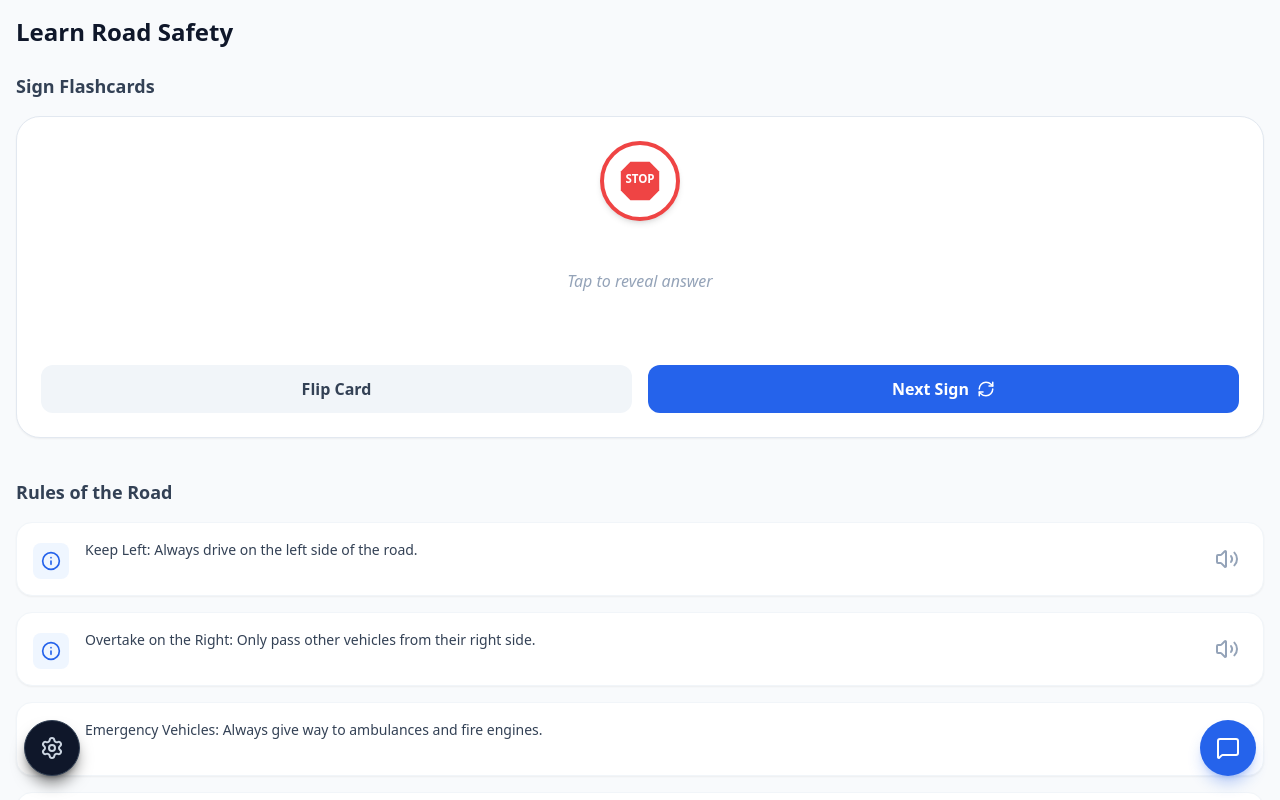
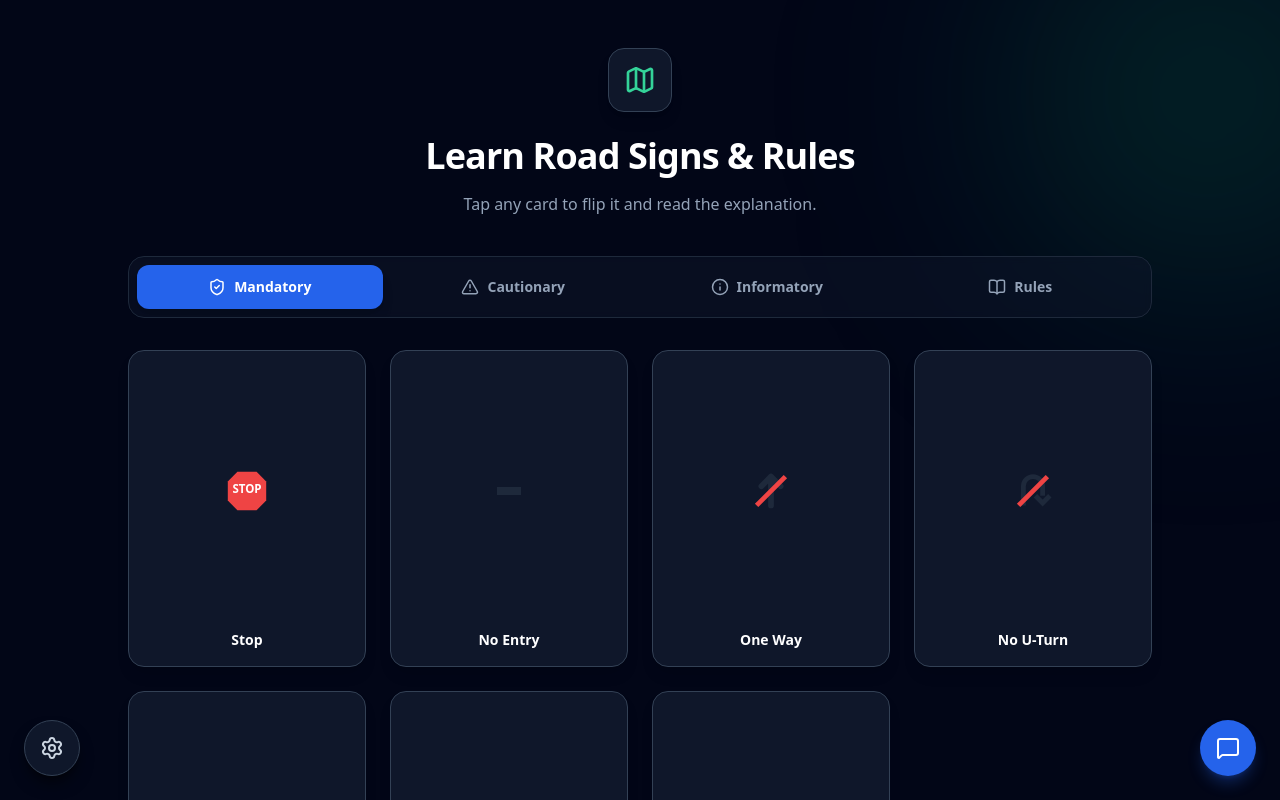
Before and after one commit to xAvirajx/Licence-Saathi, a React (Vite) app: page /learn in a window 1280 px wide. Shown: the top 800 px of the page. Built offline with nearby package versions, Linux system fonts and the light colour scheme.

Commit message:
Fixed overlap, updated AI intents, added Learn page, and created i18n files

```diff
--- a/src/App.jsx
+++ b/src/App.jsx
@@ -74,9 +74,10 @@ export default function App() {
         {/* Floating Global Buttons */}
         <ChatHelper />
 
+        {/* CHANGED to z-40 so it stays under the chat window */}
         <Link
           to="/settings"
-          className="fixed bottom-6 left-6 z-50 w-14 h-14 bg-slate-900 border border-slate-700 text-slate-300 rounded-full flex items-center justify-center shadow-lg shadow-black/50 hover:bg-slate-800 hover:text-white transition-all"
+          className="fixed bottom-6 left-6 z-40 w-14 h-14 bg-slate-900 border border-slate-700 text-slate-300 rounded-full flex items-center justify-center shadow-lg shadow-black/50 hover:bg-slate-800 hover:text-white transition-all"
         >
           <SettingsIcon size={24} />
         </Link>
--- a/src/index.css
+++ b/src/index.css
@@ -5,3 +5,7 @@
 body {
   @apply bg-gray-50 text-gray-900 font-sans antialiased;
 }
+
+.perspective-1000 { perspective: 1000px; }
+.preserve-3d { transform-style: preserve-3d; }
+.backface-hidden { backface-visibility: hidden; }
--- a/src/pages/Learn.jsx
+++ b/src/pages/Learn.jsx
@@ -1,137 +1,185 @@
-import { useContext, useState } from 'react';
+import { useState, useContext } from 'react';
 import { AppContext } from '../App';
 import { signsData } from '../data/signs';
-import { Volume2, RefreshCw, AlertTriangle, Info, Octagon } from 'lucide-react';
-import { motion } from 'framer-motion';
+import { motion, AnimatePresence } from 'framer-motion';
+import { Map, Volume2, BookOpen, AlertTriangle, Info, ShieldCheck } from 'lucide-react';
 
 export default function Learn() {
-  const { lang } = useContext(AppContext);
-  const [flashcardIndex, setFlashcardIndex] = useState(0);
-  const [showAnswer, setShowAnswer] = useState(false);
+  const { lang, readAloud } = useContext(AppContext);
+  const [activeTab, setActiveTab] = useState('mandatory');
+  const [flippedCards, setFlippedCards] = useState({});
 
-  // Web Speech API
-  const speak = (text) => {
+  const toggleFlip = (id) => {
+    setFlippedCards(prev => ({ ...prev, [id]: !prev[id] }));
+  };
+
+  const handleListen = (e, text) => {
+    e.stopPropagation();
+    if (!window.speechSynthesis) return alert("Text-to-speech not supported in this browser.");
     window.speechSynthesis.cancel();
+
     const utterance = new SpeechSynthesisUtterance(text);
-    utterance.lang = lang === 'en' ? 'en-IN' : 'hi-IN';
+    utterance.lang = lang === 'hi' ? 'hi-IN' : 'en-IN';
     window.speechSynthesis.speak(utterance);
   };
 
-  const nextCard = () => {
-    setShowAnswer(false);
-    setFlashcardIndex((prev) => (prev + 1) % signsData.length);
-  };
+  const tabs = [
+    {
+      id: 'mandatory',
+      icon: <ShieldCheck size={18} />,
+      label: { en: 'Mandatory', hi: 'अनिवार्य' }
+    },
+    {
+      id: 'cautionary',
+      icon: <AlertTriangle size={18} />,
+      label: { en: 'Cautionary', hi: 'चेतावनी' }
+    },
+    {
+      id: 'informatory',
+      icon: <Info size={18} />,
+      label: { en: 'Informatory', hi: 'सूचनात्मक' }
+    },
+    {
+      id: 'rules',
+      icon: <BookOpen size={18} />,
+      label: { en: 'Rules', hi: 'नियम' }
+    }
+  ];
 
-  // Helper to draw SVG shapes based on sign type
-  const renderSignShape = (type, icon) => {
-    if (type === 'mandatory') {
-      return (
-        <div className="relative w-20 h-20 bg-white border-4 border-red-500 rounded-full flex items-center justify-center shadow-md">
-          <span className="text-3xl">{icon}</span>
-        </div>
-      );
+  const rulesOfTheRoad = [
+    {
+      title: { en: "Keep Left", hi: "बाईं ओर चलें" },
+      desc: { en: "Always drive on the left side of the road and let traffic pass on your right.", hi: "हमेशा सड़क के बाईं ओर गाड़ी चलाएं और यातायात को अपने दाईं ओर से गुजरने दें।" }
+    },
+    {
+      title: { en: "Overtaking", hi: "ओवरटेकिंग" },
+      desc: { en: "Overtake only from the right side. Never overtake on curves or bridges.", hi: "केवल दाईं ओर से ओवरटेक करें। मोड़ या पुल पर कभी भी ओवरटेक न करें।" }
+    },
+    {
+      title: { en: "Intersections", hi: "चौराहे" },
+      desc: { en: "Slow down at intersections and give way to traffic on the right.", hi: "चौराहों पर गति कम करें और दाईं ओर के यातायात को रास्ता दें।" }
+    },
+    {
+      title: { en: "Emergency Vehicles", hi: "आपातकालीन वाहन" },
+      desc: { en: "Always pull over to the left to allow ambulances and fire engines to pass.", hi: "एम्बुलेंस और फायर इंजनों को गुजरने देने के लिए हमेशा बाईं ओर खींचें।" }
     }
-    if (type === 'cautionary') {
-      return (
-        <div className="relative w-24 h-24 flex items-center justify-center">
-          <svg viewBox="0 0 100 100" className="absolute inset-0 w-full h-full drop-shadow-md">
-            <polygon points="50,10 90,85 10,85" fill="white" stroke="#ef4444" strokeWidth="6" strokeLinejoin="round" />
-          </svg>
-          <span className="text-3xl z-10 mt-3">{icon}</span>
-        </div>
-      );
-    }
-    return (
-      <div className="relative w-20 h-20 bg-blue-600 border-2 border-white rounded-lg flex items-center justify-center shadow-md">
-        <span className="text-3xl">{icon}</span>
-      </div>
-    );
-  };
-
-  const rules = [
-    { en: "Keep Left: Always drive on the left side of the road.", hi: "बाईं ओर रहें: हमेशा सड़क के बाईं ओर ड्राइव करें।" },
-    { en: "Overtake on the Right: Only pass other vehicles from their right side.", hi: "दाईं ओर से ओवरटेक करें: अन्य वाहनों को केवल उनके दाईं ओर से पार करें।" },
-    { en: "Emergency Vehicles: Always give way to ambulances and fire engines.", hi: "आपातकालीन वाहन: एम्बुलेंस और दमकल गाड़ियों को हमेशा रास्ता दें।" },
-    { en: "Pedestrian Crossings: Stop and give way to pedestrians at zebra crossings.", hi: "पैदल यात्री क्रॉसिंग: ज़ेबरा क्रॉसिंग पर रुकें और पैदल चलने वालों को रास्ता दें।" }
   ];
 
   return (
-    <div className="min-h-screen bg-slate-50 p-4 pb-20">
-      <h1 className="text-2xl font-bold text-slate-900 mb-6">
-        {lang === 'en' ? 'Learn Road Safety' : 'सड़क सुरक्षा सीखें'}
-      </h1>
+    <div className="relative min-h-screen bg-slate-950 text-slate-50 py-12 px-6 flex flex-col font-sans overflow-hidden">
+      {/* Background Gradients */}
+      <div className="absolute top-[-10%] right-[-10%] w-[400px] h-[400px] bg-emerald-600/20 rounded-full blur-[120px] pointer-events-none"></div>
 
-      {/* FLASHCARDS SECTION */}
-      <section className="mb-10">
-        <h2 className="text-lg font-bold text-slate-700 mb-4">
-          {lang === 'en' ? 'Sign Flashcards' : 'संकेत फ्लैशकार्ड'}
-        </h2>
-        <div className="bg-white p-6 rounded-3xl shadow-sm border border-slate-200 text-center flex flex-col items-center min-h-[300px] justify-center">
-          <motion.div
-            key={flashcardIndex + (showAnswer ? 'a' : 'q')}
-            initial={{ rotateY: 90, opacity: 0 }}
-            animate={{ rotateY: 0, opacity: 1 }}
-            transition={{ duration: 0.2 }}
-            className="flex flex-col items-center w-full"
-          >
-            {renderSignShape(signsData[flashcardIndex].type, signsData[flashcardIndex].icon)}
+      <div className="max-w-5xl mx-auto w-full relative z-10">
 
-            <div className="mt-8 h-20">
-              {showAnswer ? (
-                <div>
-                  <h3 className="text-xl font-bold text-slate-900 mb-2">{signsData[flashcardIndex].name[lang]}</h3>
-                  <p className="text-slate-600 text-sm">{signsData[flashcardIndex].desc[lang]}</p>
-                </div>
-              ) : (
-                <div className="text-slate-400 font-medium italic mt-4">
-                  {lang === 'en' ? 'Tap to reveal answer' : 'उत्तर देखने के लिए टैप करें'}
-                </div>
-              )}
-            </div>
-          </motion.div>
+        {/* Header */}
+        <div className="text-center mb-10">
+          <div className="inline-flex items-center justify-center w-16 h-16 bg-slate-900 border border-slate-700 rounded-2xl mb-6 shadow-lg">
+            <Map className="text-emerald-400" size={32} />
+          </div>
+          <h1 className="text-3xl md:text-4xl font-extrabold text-white tracking-tight mb-4">
+            {lang === 'en' ? 'Learn Road Signs & Rules' : 'सड़क संकेत और नियम सीखें'}
+          </h1>
+          <p className="text-slate-400">
+            {lang === 'en' ? 'Tap any card to flip it and read the explanation.' : 'इसे पलटने और स्पष्टीकरण पढ़ने के लिए किसी भी कार्ड पर टैप करें।'}
+          </p>
+        </div>
 
-          <div className="flex gap-4 mt-8 w-full">
+        {/* Custom Tabs */}
+        <div className="flex overflow-x-auto no-scrollbar gap-2 mb-8 bg-slate-900/50 p-2 rounded-2xl border border-slate-800 backdrop-blur-sm">
+          {tabs.map(tab => (
             <button
-              onClick={() => setShowAnswer(!showAnswer)}
-              className="flex-1 bg-slate-100 text-slate-700 py-3 rounded-xl font-semibold hover:bg-slate-200 transition"
+              key={tab.id}
+              onClick={() => setActiveTab(tab.id)}
+              className={`flex-1 min-w-[120px] flex items-center justify-center gap-2 py-3 px-4 rounded-xl font-bold text-sm transition-all ${
+                activeTab === tab.id
+                  ? 'bg-blue-600 text-white shadow-lg'
+                  : 'text-slate-400 hover:text-slate-200 hover:bg-slate-800'
+              }`}
             >
-              {lang === 'en' ? 'Flip Card' : 'कार्ड पलटें'}
+              {tab.icon} {tab.label[lang]}
             </button>
-            <button
-              onClick={nextCard}
-              className="flex-1 bg-blue-600 text-white py-3 rounded-xl font-semibold hover:bg-blue-700 transition flex items-center justify-center gap-2"
-            >
-              {lang === 'en' ? 'Next Sign' : 'अगला संकेत'} <RefreshCw size={18} />
-            </button>
-          </div>
-        </div>
-      </section>
-
-      {/* RULES OF THE ROAD SECTION */}
-      <section>
-        <h2 className="text-lg font-bold text-slate-700 mb-4">
-          {lang === 'en' ? 'Rules of the Road' : 'सड़क के नियम'}
-        </h2>
-        <div className="space-y-4">
-          {rules.map((rule, idx) => (
-            <div key={idx} className="bg-white p-4 rounded-2xl shadow-sm border border-slate-100 flex items-start gap-4">
-              <div className="p-2 bg-blue-50 text-blue-600 rounded-lg shrink-0 mt-1">
-                <Info size={20} />
-              </div>
-              <p className="text-slate-700 font-medium flex-1 text-sm leading-relaxed">
-                {rule[lang]}
-              </p>
-              <button
-                onClick={() => speak(rule[lang])}
-                aria-label="Listen"
-                className="p-2 text-slate-400 hover:text-blue-600 hover:bg-blue-50 rounded-full transition shrink-0"
-              >
-                <Volume2 size={24} />
-              </button>
-            </div>
           ))}
         </div>
-      </section>
+
+        {/* Content Area */}
+        <AnimatePresence mode="wait">
+          <motion.div
+            key={activeTab}
+            initial={{ opacity: 0, y: 10 }}
+            animate={{ opacity: 1, y: 0 }}
+            exit={{ opacity: 0, y: -10 }}
+            className="w-full"
+          >
+            {activeTab === 'rules' ? (
+              /* RULES OF THE ROAD */
+              <div className="grid grid-cols-1 md:grid-cols-2 gap-6">
+                {rulesOfTheRoad.map((rule, idx) => (
+                  <div key={idx} className="bg-slate-900/50 backdrop-blur-md border border-slate-800 rounded-3xl p-6 shadow-xl relative">
+                    <button
+                      onClick={(e) => handleListen(e, `${rule.title[lang]}. ${rule.desc[lang]}`)}
+                      className="absolute top-6 right-6 w-10 h-10 bg-slate-800 text-blue-400 rounded-full flex items-center justify-center hover:bg-slate-700 transition"
+                    >
+                      <Volume2 size={18} />
+                    </button>
+                    <h3 className="text-xl font-bold text-white mb-3 pr-12">{rule.title[lang]}</h3>
+                    <p className="text-slate-400 leading-relaxed">{rule.desc[lang]}</p>
+                  </div>
+                ))}
+              </div>
+            ) : (
+              /* SVG SIGN FLASHCARDS */
+              <div className="grid grid-cols-2 md:grid-cols-3 lg:grid-cols-4 gap-4 md:gap-6">
+                {signsData.filter(s => s.type === activeTab).map(sign => (
+                  <div
+                    key={sign.id}
+                    className="relative w-full aspect-[3/4] cursor-pointer"
+                    style={{ perspective: '1000px' }}
+                    onClick={() => toggleFlip(sign.id)}
+                  >
+                    <motion.div
+                      className="w-full h-full relative transition-all duration-500"
+                      style={{ transformStyle: 'preserve-3d' }}
+                      initial={false}
+                      animate={{ rotateY: flippedCards[sign.id] ? 180 : 0 }}
+                    >
+                      {/* FRONT OF CARD */}
+                      <div
+                        className="absolute w-full h-full bg-slate-900 border border-slate-700 rounded-2xl p-4 flex flex-col items-center justify-center shadow-lg hover:border-slate-500 transition-colors"
+                        style={{ backfaceVisibility: 'hidden' }}
+                      >
+                        <div className="flex-1 flex items-center justify-center">
+                          {sign.icon}
+                        </div>
+                        <h4 className="text-center font-bold text-white text-sm mt-4">
+                          {sign.name[lang]}
+                        </h4>
+                      </div>
+
+                      {/* BACK OF CARD (Explanation) */}
+                      <div
+                        className="absolute w-full h-full bg-blue-900/40 border border-blue-500/50 rounded-2xl p-5 flex flex-col items-center justify-center shadow-lg"
+                        style={{ backfaceVisibility: 'hidden', transform: 'rotateY(180deg)' }}
+                      >
+                        <p className="text-center text-sm text-blue-100 font-medium leading-relaxed mb-4">
+                          {sign.desc[lang]}
+                        </p>
+                        <button
+                          onClick={(e) => handleListen(e, sign.desc[lang])}
+                          className="w-12 h-12 bg-blue-600 text-white rounded-full flex items-center justify-center shadow-md hover:bg-blue-500 transition-colors"
+                        >
+                          <Volume2 size={20} />
+                        </button>
+                      </div>
+                    </motion.div>
+                  </div>
+                ))}
+              </div>
+            )}
+          </motion.div>
+        </AnimatePresence>
+
+      </div>
     </div>
   );
 }
```
Also changed, not shown: src/data/faq.js (+10 -1 lines).
